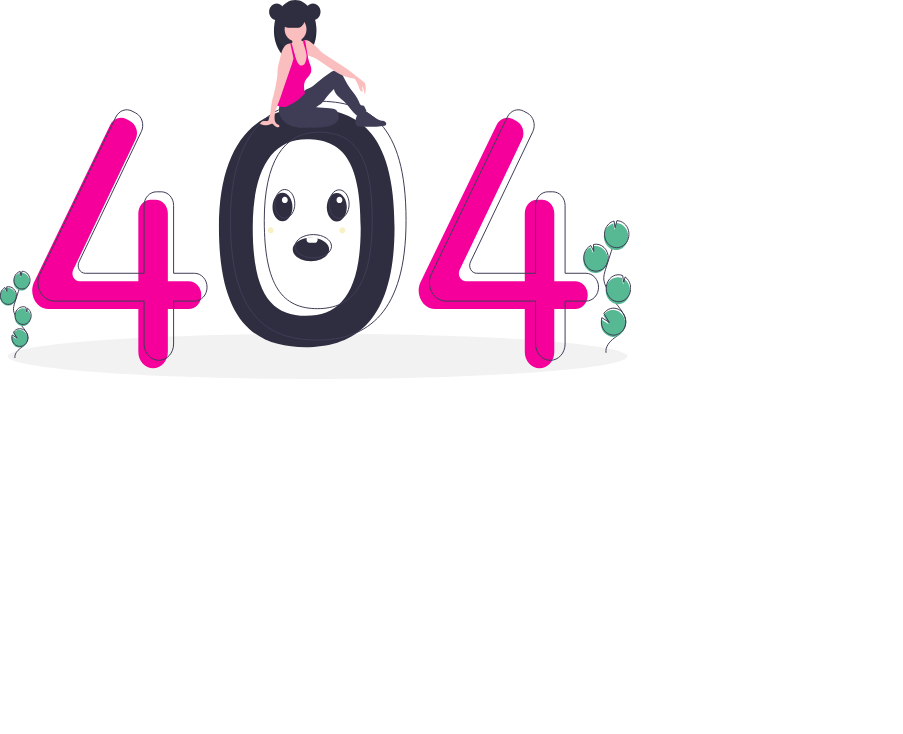
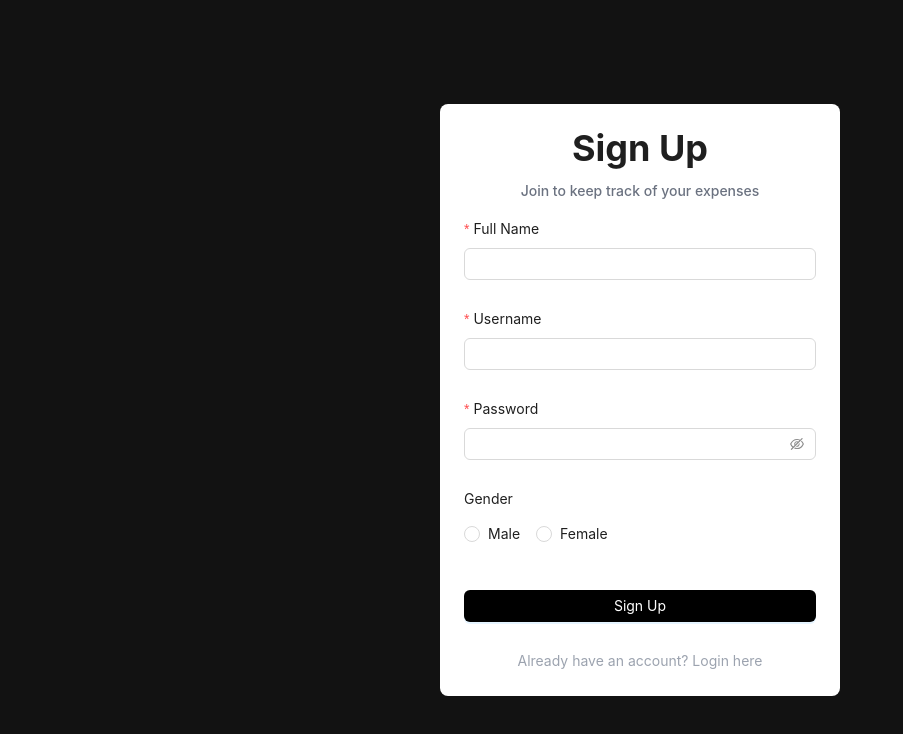
Before and after one commit to plphuc/goJob, a React (Create React App) app: page /signup in a window 1280 px wide. Shown: the top 734 px of the page, without its empty margins (0-903 px from the left). Built offline with nearby package versions, Linux system fonts and the light colour scheme.

Commit message:
add signup + login page UI

```diff
--- a/package.json
+++ b/package.json
@@ -6,9 +6,11 @@
     "@testing-library/jest-dom": "^5.17.0",
     "@testing-library/react": "^13.4.0",
     "@testing-library/user-event": "^13.5.0",
+    "antd": "^5.20.2",
     "mini-svg-data-uri": "^1.4.4",
     "react": "^18.3.1",
     "react-dom": "^18.3.1",
+    "react-hot-toast": "^2.4.1",
     "react-router-dom": "^6.26.1",
     "react-scripts": "5.0.1",
     "web-vitals": "^2.1.4"
--- a/src/App.js
+++ b/src/App.js
@@ -8,11 +8,11 @@ import NotFoundPage from './pages/NotFoundPage'
 
 function App() {
     return (
-        <div className="text-white">
+        <div className="w-full h-full text-white">
             <Routes>
                 <Route path="/" element={<HomePage />} />
-                <Route path="/sign-up" element={<SignUpPage />} />
-                <Route path="/log-in" element={<LoginPage />} />
+                <Route path="/signup" element={<SignUpPage />} />
+                <Route path="/login" element={<LoginPage />} />
                 <Route path="/profile/:userId" element={<ProfilePage />} />
                 <Route path="*" element={<NotFoundPage />} />
             </Routes>
--- a/src/components/GridBackground.jsx
+++ b/src/components/GridBackground.jsx
@@ -1,9 +1,8 @@
 const GridBackground = ({ children }) => {
-	return (
-		<div className='w-screen h-screen bg-black text-white bg-grid-white/[0.2] relative'>
-			<div className='absolute pointer-events-none inset-0 bg-black [mask-image:radial-gradient(ellipse_at_center,transparent_20%,black)]'></div>
-			{children}
-		</div>
-	);
-};
-export default GridBackground;
+    return (
+        <div className="w-screen h-screen bg-[#121212] text-white relative">
+            {children}
+        </div>
+    )
+}
+export default GridBackground
--- a/src/index.css
+++ b/src/index.css
@@ -1,3 +1,11 @@
 @tailwind base;
 @tailwind components;
 @tailwind utilities;
+
+@layer components {
+    .flex-center {
+        display: flex;
+        justify-content: center;
+        align-items: center;
+    }
+}
--- a/src/pages/LoginPage.jsx
+++ b/src/pages/LoginPage.jsx
@@ -1,11 +1,81 @@
-import React from 'react'
+import { Button, Form, Input } from 'antd'
+import { useState } from 'react'
 
 const LoginPage = () => {
-  return (
-    <div>
-      login page
-    </div>
-  )
+    const [logInData, setLogInData] = useState({
+        username: '',
+        password: '',
+    })
+
+    const handleChange = (e) => {
+        const { id, value } = e.target
+        setLogInData((prevData) => ({
+            ...prevData,
+            [id]: value,
+        }))
+    }
+
+    const handleSubmit = async () => {
+
+    }
+
+    return (
+        <div className="flex-center flex-1 h-full">
+            <Form
+                className="min-w-[400px] p-8 bg-white rounded-lg flex flex-col gap-1"
+                layout="vertical"
+                onFinish={handleSubmit}
+            >
+                <h1 className="text-4xl font-bold text-center mb-2 select-none">
+                    Login
+                </h1>
+                <p className="font-medium mb-5 text-gray-500 text-center">
+                    Welcome back! Log in to your account
+                </p>
+                <Form.Item
+                    label={<p className="form-label">Username</p>}
+                    name="username"
+                    className="form-input"
+                    rules={[
+                        {
+                            required: true,
+                            message: 'Please input your username!',
+                        },
+                    ]}
+                >
+                    <Input onChange={handleChange} />
+                </Form.Item>
+
+                <Form.Item
+                    label={<p className="form-label">Password</p>}
+                    name="password"
+                    className="form-input"
+                    rules={[
+                        {
+                            required: true,
+                            message: 'Please input your password!',
+                        },
+                    ]}
+                >
+                    <Input.Password onChange={handleChange} />
+                </Form.Item>
+
+                <Form.Item>
+                    <Button
+                        type="primary"
+                        htmlType="submit"
+                        className="form-label w-full bg-black mt-3"
+                    >
+                        Login
+                    </Button>
+                </Form.Item>
+
+                <p className="font-normal text-gray-400 text-center">
+                    {"Don't"} have an account? <a href="/sign-up">Sign Up</a>
+                </p>
+            </Form>
+        </div>
+    )
 }
 
 export default LoginPage
--- a/src/pages/SignUpPage.jsx
+++ b/src/pages/SignUpPage.jsx
@@ -1,11 +1,123 @@
-import React from 'react'
+import { Button, Form, Input, Radio } from 'antd'
+import { useState } from 'react'
+import toast from 'react-hot-toast'
 
 const SignUpPage = () => {
-  return (
-    <div>
-      signup page
-    </div>
-  )
+    const [signUpData, setSignUpData] = useState({
+        name: '',
+        username: '',
+        password: '',
+        gender: '',
+    })
+
+    const handleOnChange = (e) => {
+        const { id, value, type, name } = e.target
+        if (type === 'radio' && id === undefined && name === 'gender')
+            setSignUpData((prevData) => ({
+                ...prevData,
+                [name]: value,
+            }))
+        else {
+            setSignUpData((prevData) => ({
+                ...prevData,
+                [id]: value,
+            }))
+        }
+    }
+
+    const handleSubmit = async () => {
+    }
+
+    return (
+        <div className="flex-center flex-1 h-full">
+            <Form
+                className="min-w-[400px] p-6 bg-white rounded-lg flex flex-col gap-1"
+                layout="vertical"
+                onFinish={handleSubmit}
+            >
+                <h1 className="text-4xl font-bold text-center mb-2 select-none">
+                    Sign Up
+                </h1>
+                <p className="font-medium mb-3 text-center text-gray-500">
+                    Join to keep track of your expenses
+                </p>
+                <Form.Item
+                    label={<p className="form-label">Full Name</p>}
+                    name="name"
+                    className="form-input"
+                    rules={[
+                        {
+                            required: true,
+                            message: 'Please input your full name!',
+                        },
+                    ]}
+                    value={signUpData.name}
+                >
+                    <Input onChange={handleOnChange} />
+                </Form.Item>
+
+                <Form.Item
+                    label={<p className="form-label">Username</p>}
+                    name="username"
+                    className="form-input"
+                    rules={[
+                        {
+                            required: true,
+                            message: 'Please input your username!',
+                        },
+                    ]}
+                    value={signUpData.name}
+                >
+                    <Input onChange={handleOnChange} />
+                </Form.Item>
+
+                <Form.Item
+                    label={<p className="form-label">Password</p>}
+                    name="password"
+                    className="form-input"
+                    rules={[
+                        {
+                            required: true,
+                            message: 'Please input your password!',
+                        },
+                    ]}
+                    value={signUpData.name}
+                >
+                    <Input.Password onChange={handleOnChange} />
+                </Form.Item>
+
+                <Form.Item
+                    label={<p className="form-label">Gender</p>}
+                    value={signUpData.name}
+                    rules={[
+                        {
+                            required: true,
+                            message: 'Please input your gender!',
+                        },
+                    ]}
+                >
+                    <Radio.Group onChange={handleOnChange} name="gender">
+                        <Radio value="male">Male</Radio>
+                        <Radio value="female">Female</Radio>
+                    </Radio.Group>
+                </Form.Item>
+
+                <Form.Item>
+                    <Button
+                        type="primary"
+                        htmlType="submit"
+                        className="form-label w-full bg-black mt-3"
+                    >
+                        Sign Up
+                    </Button>
+                </Form.Item>
+
+                <p className="font-normal text-gray-400 text-center">
+                    Already have an account? <a href="/login">Login here</a>
+                </p>
+            </Form>
+        </div>
+    )
 }
 
 export default SignUpPage
--- a/tailwind.config.js
+++ b/tailwind.config.js
@@ -1,6 +1,6 @@
 /** @type {import('tailwindcss').Config} */
 module.exports = {
-    content: ["./src/**/*.{html,js}"],
+    content: ["./src/**/*.{html,js,jsx}"],
     theme: {
       extend: {},
     },
```
Also changed, not shown: 1 other file (tests, documents, lock files or other folders).
